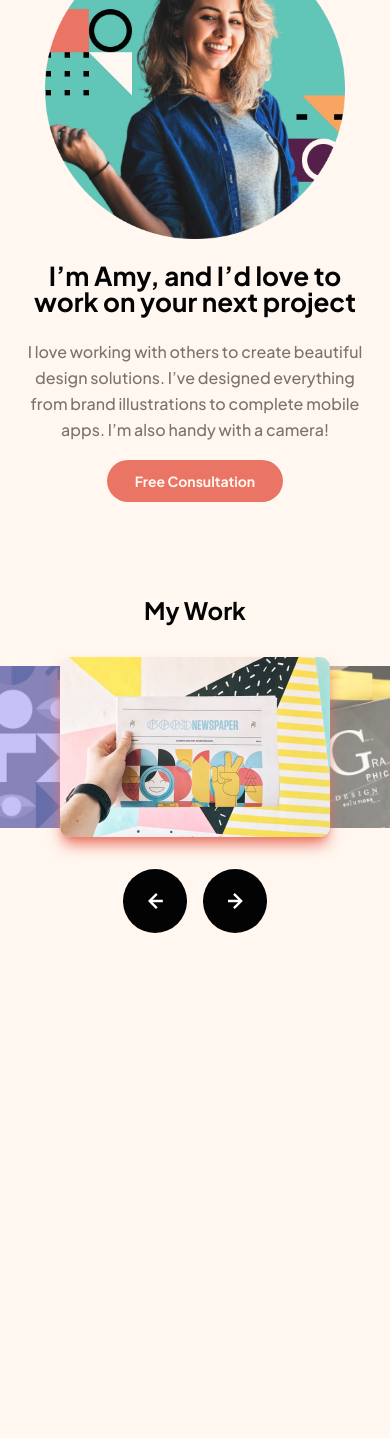
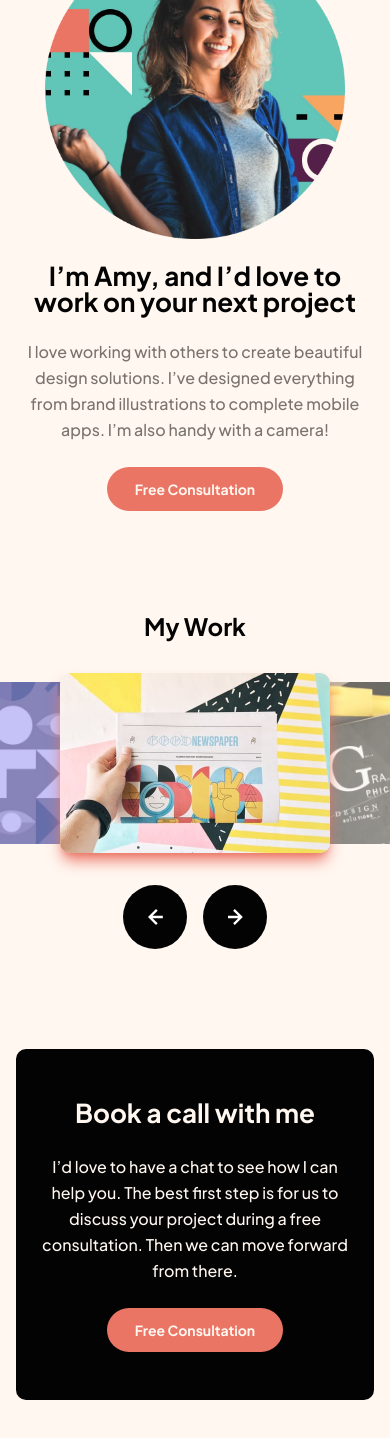
Before and after one commit to richieAiello/mock-design-portfolio, a React (Vite) app: page / in a window 390 px wide. Shown: the part 1638-3076 px from the top of the page. Before the commit the page ends 2671 px from the top, so only its background shows below. Built offline with nearby package versions, Linux system fonts and the light colour scheme.

Commit message:
Styles and JSX for Contact.jsx on mobile.

```diff
--- a/src/App.jsx
+++ b/src/App.jsx
@@ -3,6 +3,7 @@ import Hero from './components/hero/Hero';
 import Skills from './components/skills/Skills';
 import About from './components/about/About';
 import Projects from './components/projects/Projects';
+import Contact from './components/contact/Contact';
 
 const App = props => {
   return (
@@ -13,6 +14,7 @@ const App = props => {
         <Skills />
         <About />
         <Projects />
+        <Contact />
       </main>
     </>
   );
--- a/src/components/about/AboutContext.jsx
+++ b/src/components/about/AboutContext.jsx
@@ -11,8 +11,9 @@ const AboutContext = props => {
       </p>
       <a
         href="#"
-        className="text-cream bg-peach text-[0.875rem] leading-[1.75rem] font-bold
-         px-7 py-3 rounded-full duration-[400ms] hover:bg-orange focus:bg-orange"
+        className="text-cream bg-peach text-[0.875rem] leading-7 font-bold
+         px-7 py-2 rounded-full inline-block
+         duration-[400ms] hover:bg-orange focus:bg-orange"
       >
         Free Consultation
       </a>
--- a/src/components/contact/Contact.jsx
+++ b/src/components/contact/Contact.jsx
@@ -0,0 +1,24 @@
+const Contact = props => {
+  return (
+    <section className="container py-12 px-6 bg-black text-cream text-center rounded-[0.625rem] mb-10">
+      <h4 className="font-bold text-[1.625rem] leading-[2.0475rem] mb-6">
+        Book a call with me
+      </h4>
+      <p className="mb-6">
+        I’d love to have a chat to see how I can help you. The best
+        first step is for us to discuss your project during a free
+        consultation. Then we can move forward from there.
+      </p>
+      <a
+        href="#"
+        className="capitalize bg-peach font-bold text-[0.875rem] leading-7
+        rounded-full py-2 px-7 inline-block
+        duration-[400ms] hover:bg-orange focus:bg-orange"
+      >
+        Free Consultation
+      </a>
+    </section>
+  );
+};
+
+export default Contact;
```
